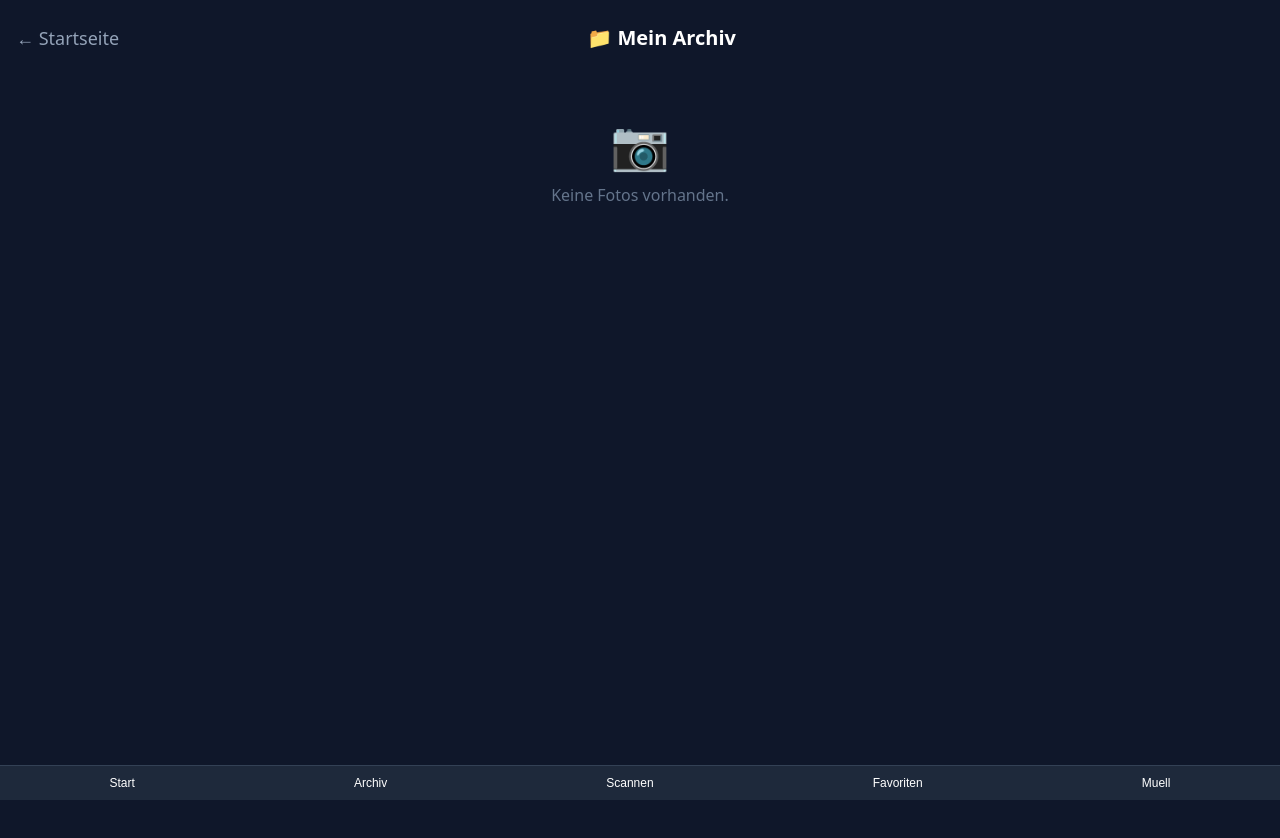
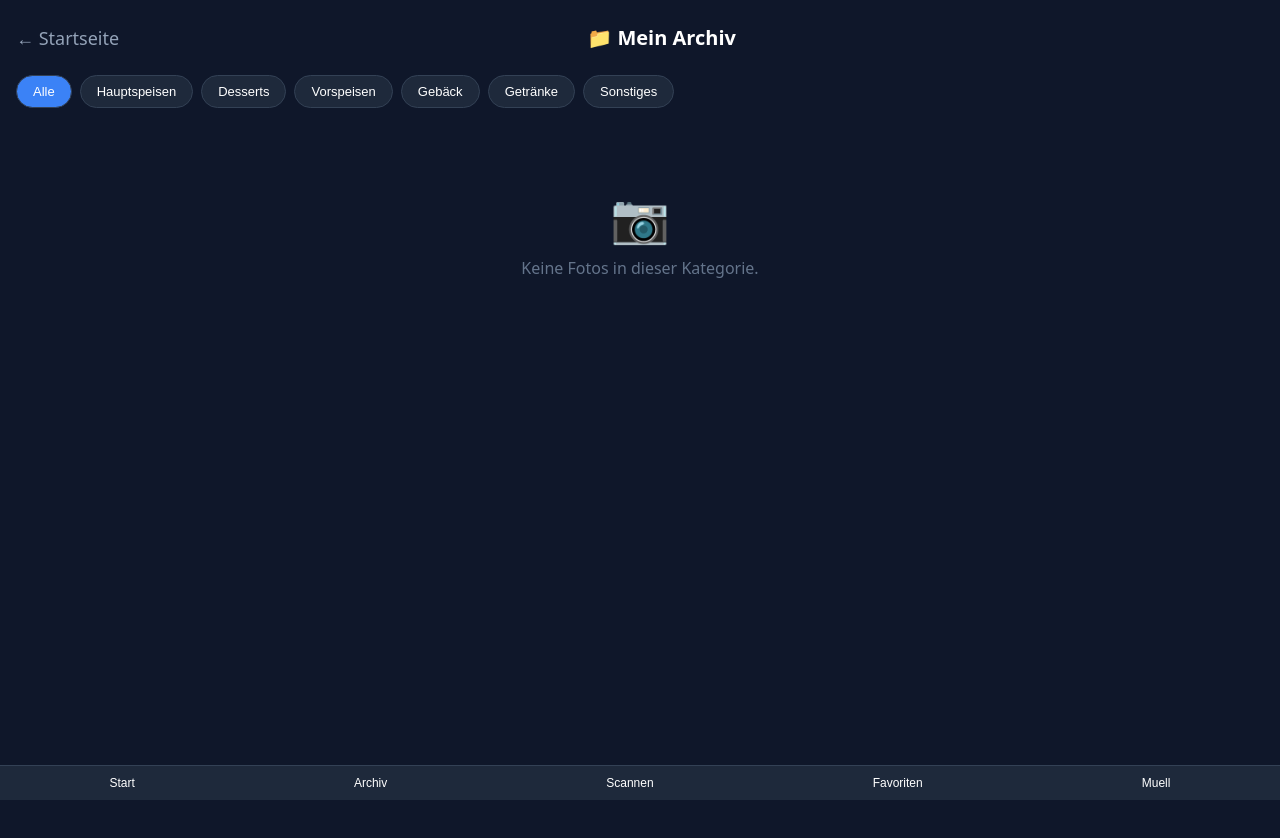
Before and after one commit to maxhuber9393/mhx-kitchen, a React (Vite) app: page /archive in a window 1280 px wide. Shown: the top 838 px of the page. Built offline with nearby package versions, Linux system fonts and the light colour scheme.

Commit message:
fix: keep default categories in archive and move deleted photos to trash

```diff
--- a/src/pages/Archive.tsx
+++ b/src/pages/Archive.tsx
@@ -8,6 +8,9 @@ interface PhotoItem {
   favorite?: boolean
   deletedAt?: string
 }
+
+// Feste Standard-Ordner/Kategorien
+const DEFAULT_CATEGORIES = ['Alle', 'Hauptspeisen', 'Desserts', 'Vorspeisen', 'Gebäck', 'Getränke', 'Sonstiges']
 
 export default function Archive() {
   const [photos, setPhotos] = useState<PhotoItem[]>([])
@@ -27,7 +30,7 @@ export default function Archive() {
     setPhotos(updatedArchive)
     localStorage.setItem('mhx_archive_photos', JSON.stringify(updatedArchive))
 
-    // 2. In den Papierkorb legen (mit aktuellem Datum für den 30-Tage-Timer)
+    // 2. In den Papierkorb legen (mit Datum für den 30-Tage-Timer)
     const savedTrash = localStorage.getItem('mhx_trash_photos')
     const currentTrash: PhotoItem[] = savedTrash ? JSON.parse(savedTrash) : []
 
@@ -52,7 +55,10 @@ export default function Archive() {
     localStorage.setItem('mhx_archive_photos', JSON.stringify(updated))
   }
 
-  const categories = ['Alle', ...Array.from(new Set(photos.map(p => p.category)))]
+  // Alle Kategorien zusammenstellen (Standard-Ordner + eventuell eigene)
+  const customCategories = photos.map(p => p.category)
+  const allCategories = Array.from(new Set([...DEFAULT_CATEGORIES, ...customCategories]))
+
   const filteredPhotos = selectedCategory === 'Alle'
     ? photos
     : photos.filter(p => p.category === selectedCategory)
@@ -67,10 +73,9 @@ export default function Archive() {
         <div style={{ width: '60px' }}></div>
       </div>
 
-      {/* Kategorien Filter */}
-      {categories.length > 1 && (
+      {/* Kategorien / Ordner Leiste */}
       <div style={{ display: 'flex', gap: '8px', overflowX: 'auto', paddingBottom: '16px', marginBottom: '16px' }}>
-          {categories.map(cat => (
+        {allCategories.map(cat => (
           <button
             key={cat}
             onClick={() => setSelectedCategory(cat)}
@@ -89,13 +94,12 @@ export default function Archive() {
           </button>
         ))}
       </div>
-      )}
 
       {/* Fotos Raster */}
       {filteredPhotos.length === 0 ? (
         <div style={{ textAlign: 'center', color: '#64748b', marginTop: '60px' }}>
           <p style={{ fontSize: '48px', marginBottom: '8px' }}>📷</p>
-          <p>Keine Fotos vorhanden.</p>
+          <p>Keine Fotos in dieser Kategorie.</p>
         </div>
       ) : (
         <div style={{ display: 'grid', gridTemplateColumns: 'repeat(auto-fill, minmax(150px, 1fr))', gap: '16px' }}>
@@ -106,7 +110,7 @@ export default function Archive() {
               <div style={{ padding: '12px', display: 'flex', justifyContent: 'space-between', alignItems: 'center' }}>
                 <button
                   onClick={() => toggleFavorite(photo.id)}
-                  style={{ background: 'none', border: 'none', fontSize: '18px', cursor: 'pointer', padding: 0 }}
+                  style={{ background: 'none', border: 'none', fontSize: '18px', cursor: 'pointer', padding: 0, color: photo.favorite ? '#f59e0b' : '#64748b' }}
                 >
                   {photo.favorite ? '⭐' : '☆'}
                 </button>
```
Lines whose indentation alone changed are shown as unchanged.
